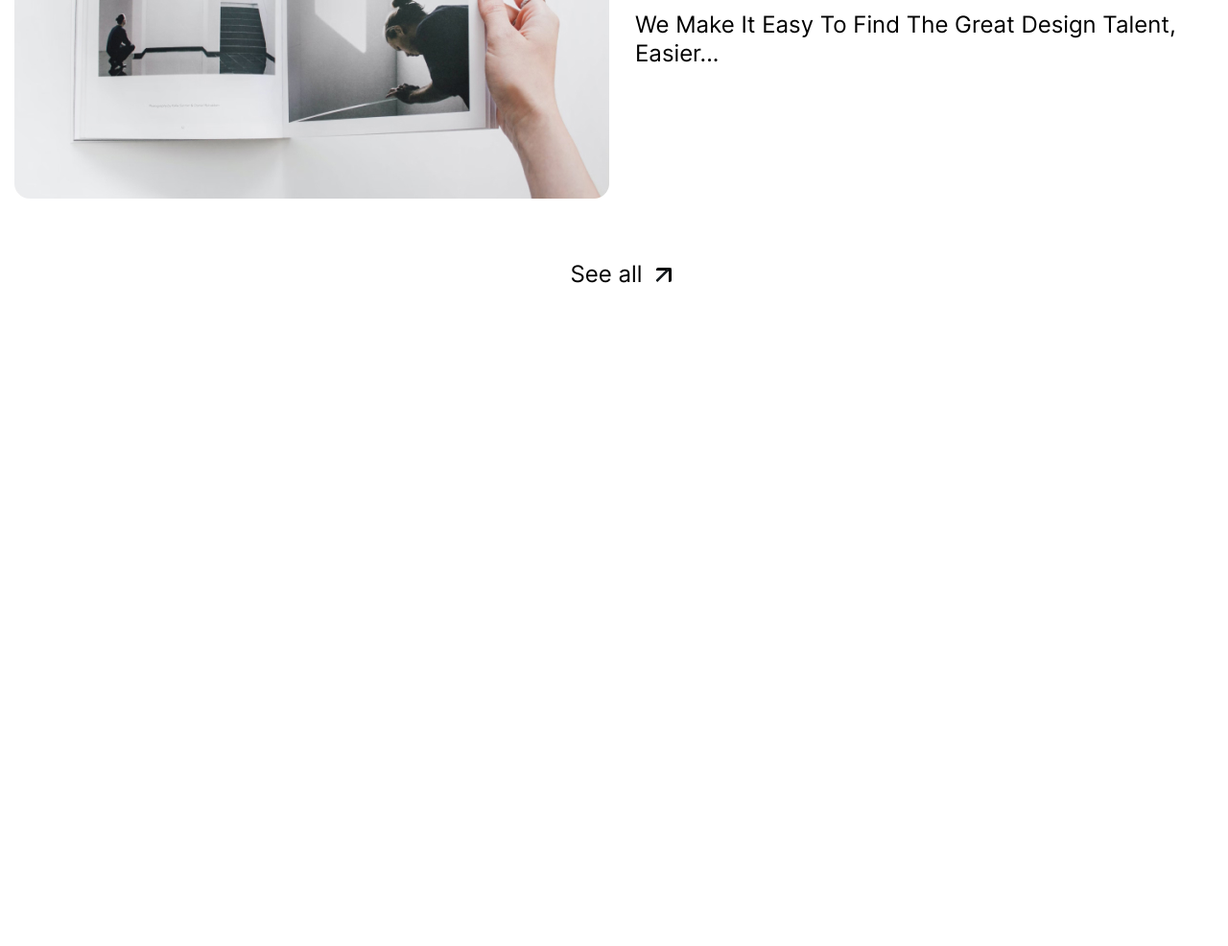
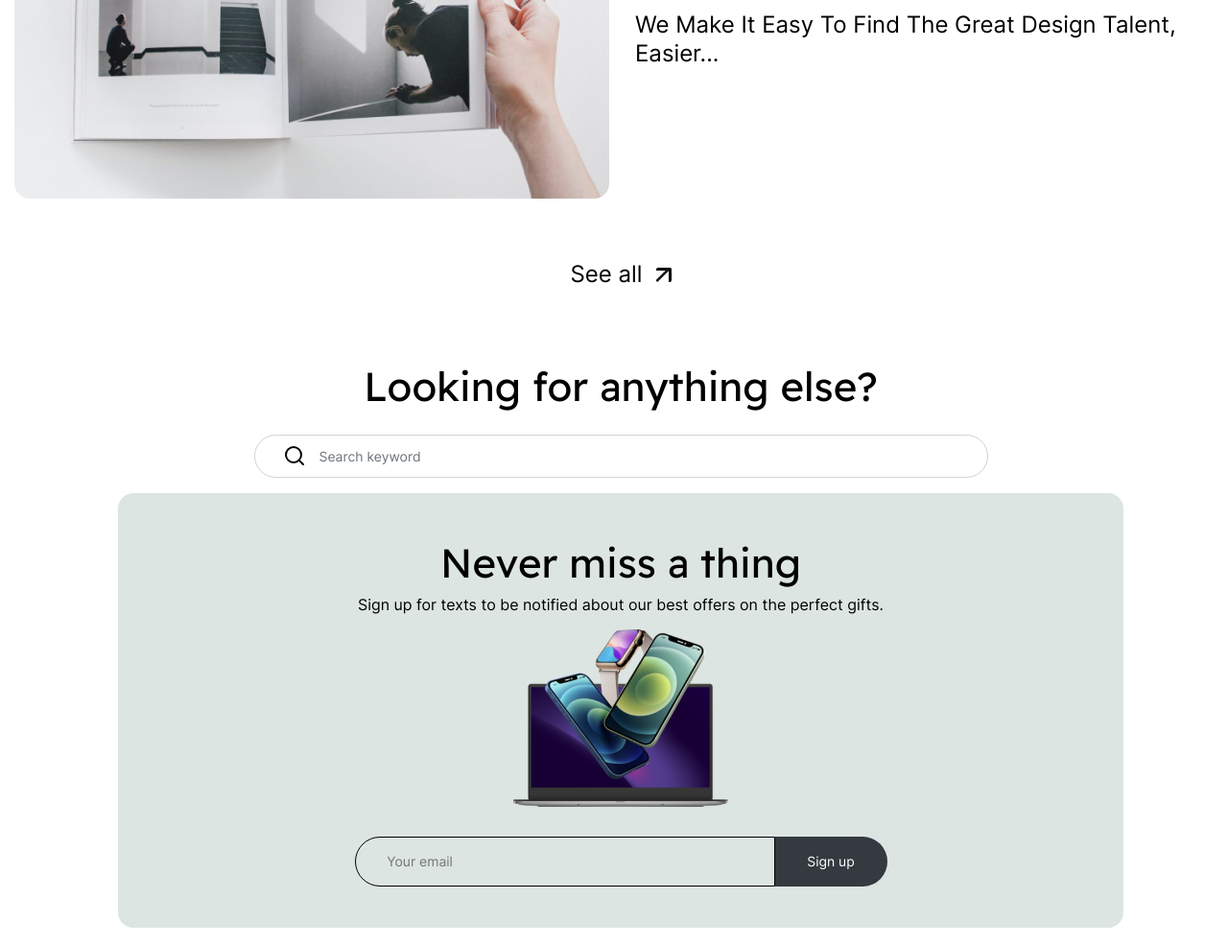
Before and after one commit to PainKiller354/California, a plain HTML site: page index.html in a window 1280 px wide. Shown: the part 3362-4348 px from the top of the page at 96% size. Before the commit the page ends 3688 px from the top, so only its background shows below. Drawn offline with nearby package versions, Linux system fonts and the light colour scheme; a web font is replaced by a local one.

Commit message:
Added "search_banner" section.

```diff
--- a/css/style.scss
+++ b/css/style.scss
@@ -324,3 +324,47 @@ header {
     margin-bottom: 56px;
   }
 }
+
+.search_banner {
+  padding-top: 51px;
+  padding-bottom: 19px;
+
+  .search_container nav {
+    position: relative;
+
+    form button {
+      position: absolute;
+      top: 1px;
+      left: calc(50% - 365px);
+    }
+
+    .search_form {
+      padding: 21px 476px 22px 67px;
+    }
+  }
+  .gift_background{
+    background: #DCE5E2;
+    border-radius: 16px;
+    padding-top: 47px;
+    padding-bottom: 43px;
+  }
+  nav form{
+    box-sizing: inherit;
+    .email_form{
+      background-color: #DCE5E2;
+      border: 1px solid #000000;
+      border-radius: 54px 0 0 54px;
+      padding: 16px 184px 17px 32px;
+
+    }
+    .sign_form{
+      background: #000000;
+      border-radius: 0 200px 200px 0;
+      padding: 16px 33px 17px 32px;
+    }
+  }
+}
+
+footer{
+
+}
--- a/index.html
+++ b/index.html
@@ -265,7 +265,43 @@
         </div>
     </div>
 </section>
+<section class="search_banner">
+    <div class="container">
+        <div class="text-center search_container">
+            <h2 class="mb-4 readex_pro_s42h52">Looking for anything else?</h2>
+            <nav class="navbar navbar-expand-sm navbar-light p-0 justify-content-center">
+                <form class="form-inline mb-3" action="/action_page.php">
+                    <button class="btn rounded-circle" type="submit"><img src="images/search.svg" alt="logo"></button>
+                    <input class="form-control search_form rounded-pill inter_s14h17" type="text"
+                           placeholder="Search keyword"></form>
+            </nav>
+        </div>
+        <div class="row justify-content-center">
+            <div class="col-10">
+                <div class="gift_background text-center">
+                    <h2 class="readex_pro_s42h52">Never miss a thing</h2>
+                    <p class="inter_s16h19">Sign up for texts to be notified about our best offers on the perfect
+                        gifts.</p>
+                    <img class="mb-3" src="images/IMAGE11.png" alt="img_logo">
+                    <nav class="navbar navbar-expand-sm p-0 justify-content-center">
+                        <form class="form-inline" action="/action_page.php">
+                            <div class="input-group">
+                                <input type="email" class="email_form inter_s14h17" placeholder="Your email">
+                            </div>
+                            <div class="input-group-prepend ">
+                                <button type="submit" class="btn bg-dark sign_form text-white inter_s14h17">Sign up
+                                </button>
+                            </div>
+                        </form>
+                    </nav>
+                </div>
+            </div>
+        </div>
+    </div>
+</section>
+<footer>
 
+</footer>
 <script src="https://kit.fontawesome.com/e9dccce8fc.js" crossorigin="anonymous"></script>
 <script src="https://code.jquery.com/jquery-3.6.0.js"
         integrity="sha256-H+K7U5CnXl1h5ywQfKtSj8PCmoN9aaq30gDh27Xc0jk="
```
Also changed, not shown: css/style.css, images/IMAGE11.png (added), 1 other file.
